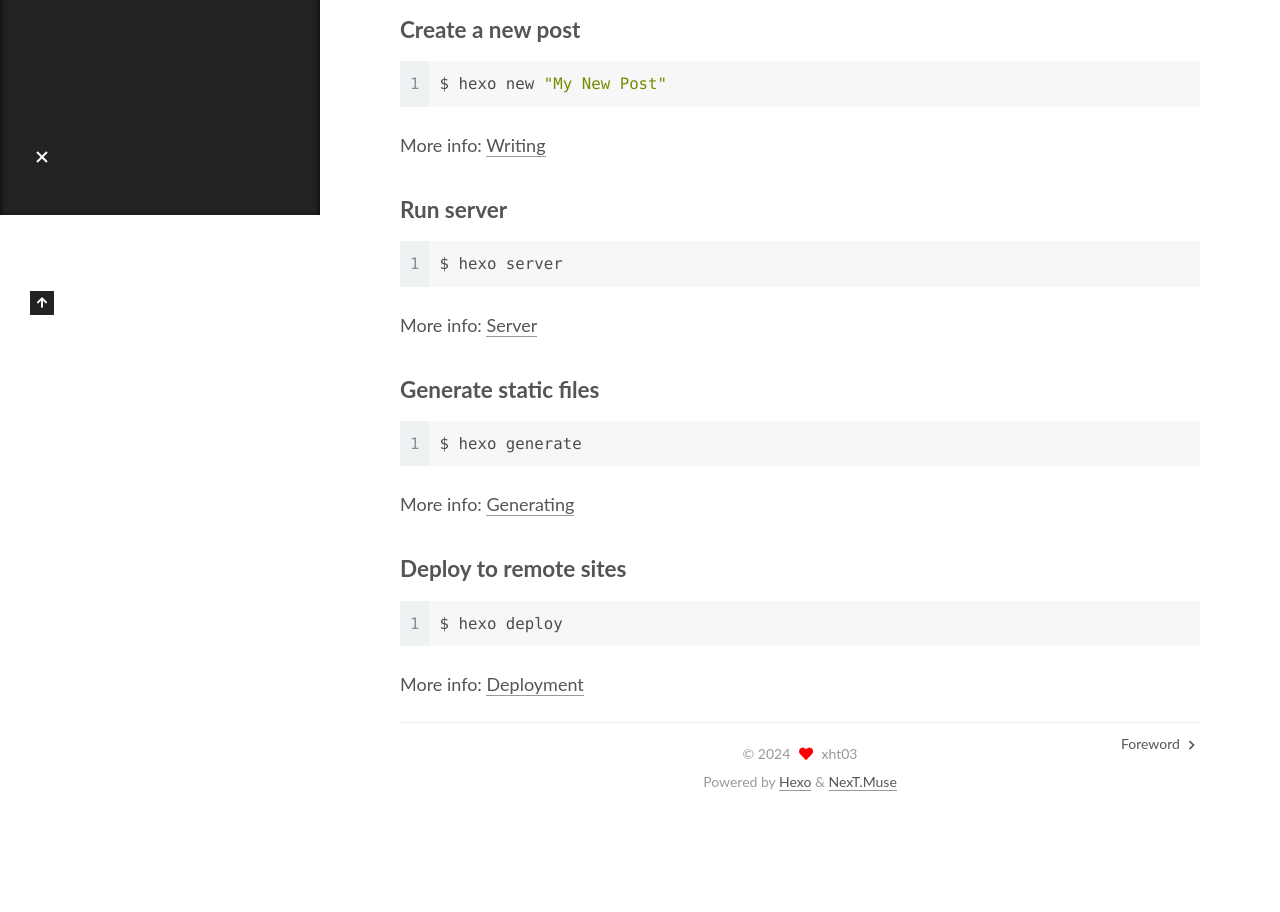
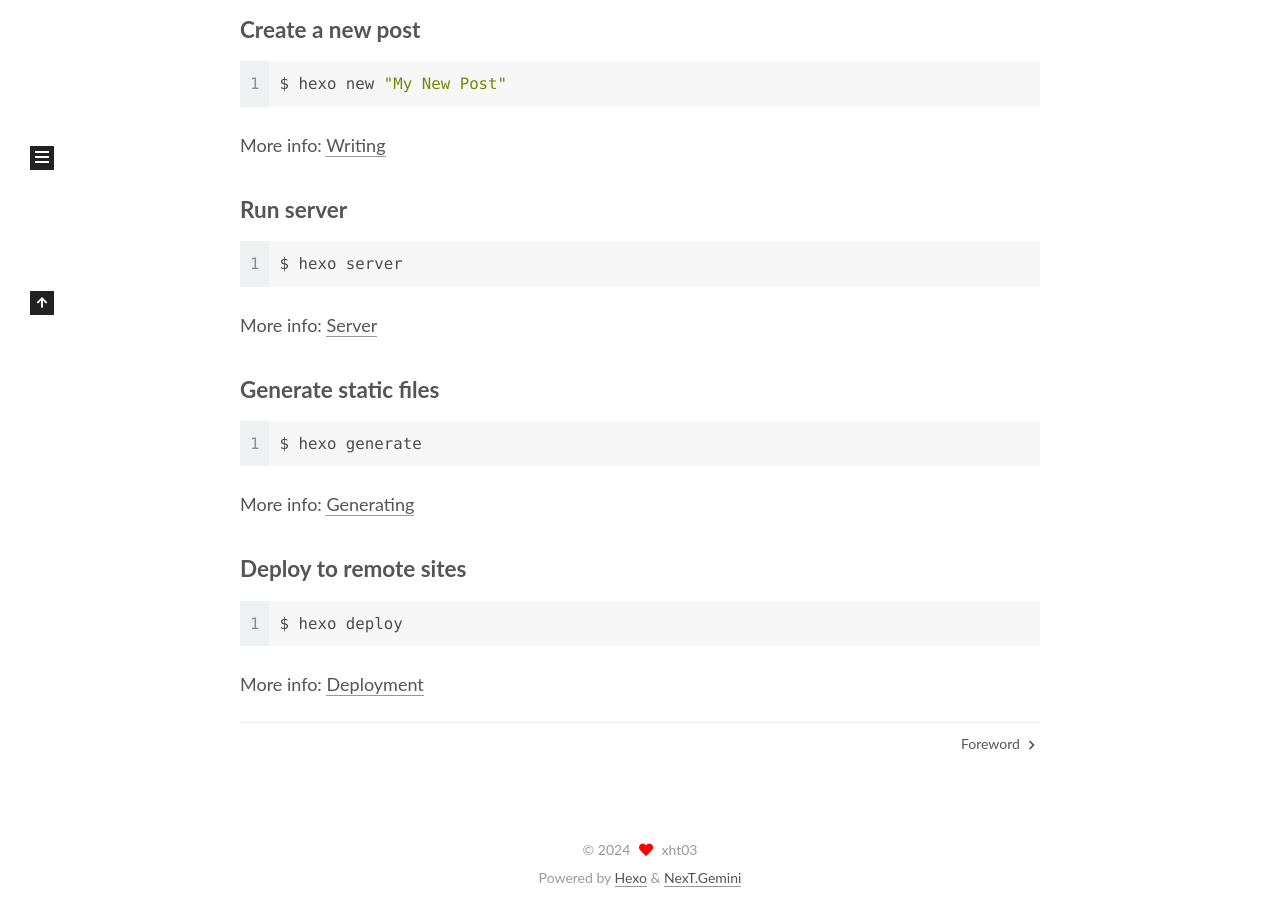
Before and after one commit to xht03/xht03.github.io, a plain HTML site: page 2023/12/25/hello-world/index.html in a window 1280 px wide. Shown: the part 585-1497 px from the top of the page. Before the commit the page ends 1401 px from the top, so only its background shows below. Drawn offline with Linux system fonts and the light colour scheme.

Commit message:
Site updated: 2024-01-08 19:27:49

```diff
--- a/2023/12/25/hello-world/index.html
+++ b/2023/12/25/hello-world/index.html
@@ -17,7 +17,7 @@
 
 <script id="hexo-configurations">
     var NexT = window.NexT || {};
-    var CONFIG = {"hostname":"example.com","root":"/","scheme":"Muse","version":"7.8.0","exturl":false,"sidebar":{"position":"left","display":"post","padding":18,"offset":12,"onmobile":false},"copycode":{"enable":false,"show_result":false,"style":null},"back2top":{"enable":true,"sidebar":false,"scrollpercent":false},"bookmark":{"enable":false,"color":"#222","save":"auto"},"fancybox":false,"mediumzoom":false,"lazyload":false,"pangu":false,"comments":{"style":"tabs","active":null,"storage":true,"lazyload":false,"nav":null},"algolia":{"hits":{"per_page":10},"labels":{"input_placeholder":"Search for Posts","hits_empty":"We didn't find any results for the search: ${query}","hits_stats":"${hits} results found in ${time} ms"}},"localsearch":{"enable":false,"trigger":"auto","top_n_per_article":1,"unescape":false,"preload":false},"motion":{"enable":true,"async":false,"transition":{"post_block":"fadeIn","post_header":"slideDownIn","post_body":"slideDownIn","coll_header":"slideLeftIn","sidebar":"slideUpIn"}}};
+    var CONFIG = {"hostname":"example.com","root":"/","scheme":"Gemini","version":"7.8.0","exturl":false,"sidebar":{"position":"left","display":"post","padding":18,"offset":12,"onmobile":false},"copycode":{"enable":false,"show_result":false,"style":null},"back2top":{"enable":true,"sidebar":false,"scrollpercent":false},"bookmark":{"enable":false,"color":"#222","save":"auto"},"fancybox":false,"mediumzoom":false,"lazyload":false,"pangu":false,"comments":{"style":"tabs","active":null,"storage":true,"lazyload":false,"nav":null},"algolia":{"hits":{"per_page":10},"labels":{"input_placeholder":"Search for Posts","hits_empty":"We didn't find any results for the search: ${query}","hits_stats":"${hits} results found in ${time} ms"}},"localsearch":{"enable":false,"trigger":"auto","top_n_per_article":1,"unescape":false,"preload":false},"motion":{"enable":true,"async":false,"transition":{"post_block":"fadeIn","post_header":"slideDownIn","post_body":"slideDownIn","coll_header":"slideLeftIn","sidebar":"slideUpIn"}}};
   </script>
 
   <meta name="description" content="Welcome to Hexo! This is your very first post. Check documentation for more info. If you get any problems when using Hexo, you can find the answer in troubleshooting or you can ask me on GitHub. Quick">
@@ -334,7 +334,7 @@
   </span>
   <span class="author" itemprop="copyrightHolder">xht03</span>
 </div>
-  <div class="powered-by">Powered by <a href="https://hexo.io/" class="theme-link" rel="noopener" target="_blank">Hexo</a> & <a href="https://muse.theme-next.org/" class="theme-link" rel="noopener" target="_blank">NexT.Muse</a>
+  <div class="powered-by">Powered by <a href="https://hexo.io/" class="theme-link" rel="noopener" target="_blank">Hexo</a> & <a href="https://theme-next.org/" class="theme-link" rel="noopener" target="_blank">NexT.Gemini</a>
   </div>
 
 
@@ -360,7 +360,7 @@
 <script src="/js/motion.js"></script>
 
 
-<script src="/js/schemes/muse.js"></script>
+<script src="/js/schemes/pisces.js"></script>
 
 
 <script src="/js/next-boot.js"></script>
```
Also changed, not shown: 2024/01/08/Foreword/index.html (+3 -3 lines), archives/2023/12/index.html (+3 -3 lines), archives/2023/index.html (+3 -3 lines), archives/2024/01/index.html (+3 -3 lines), archives/2024/index.html (+3 -3 lines), archives/index.html (+3 -3 lines), categories/ICS/index.html (+3 -3 lines), index.html (+3 -3 lines), tags/orginal/index.html (+3 -3 lines).
